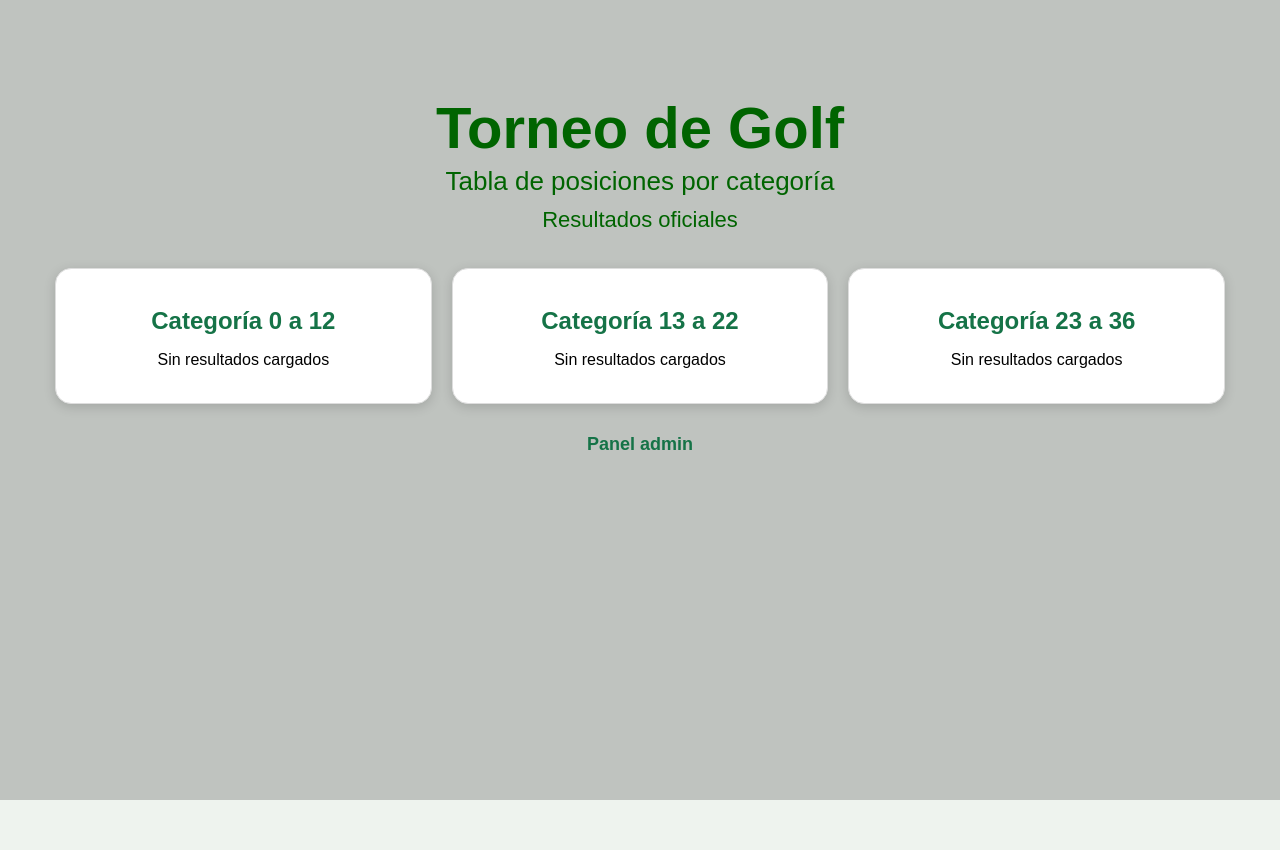
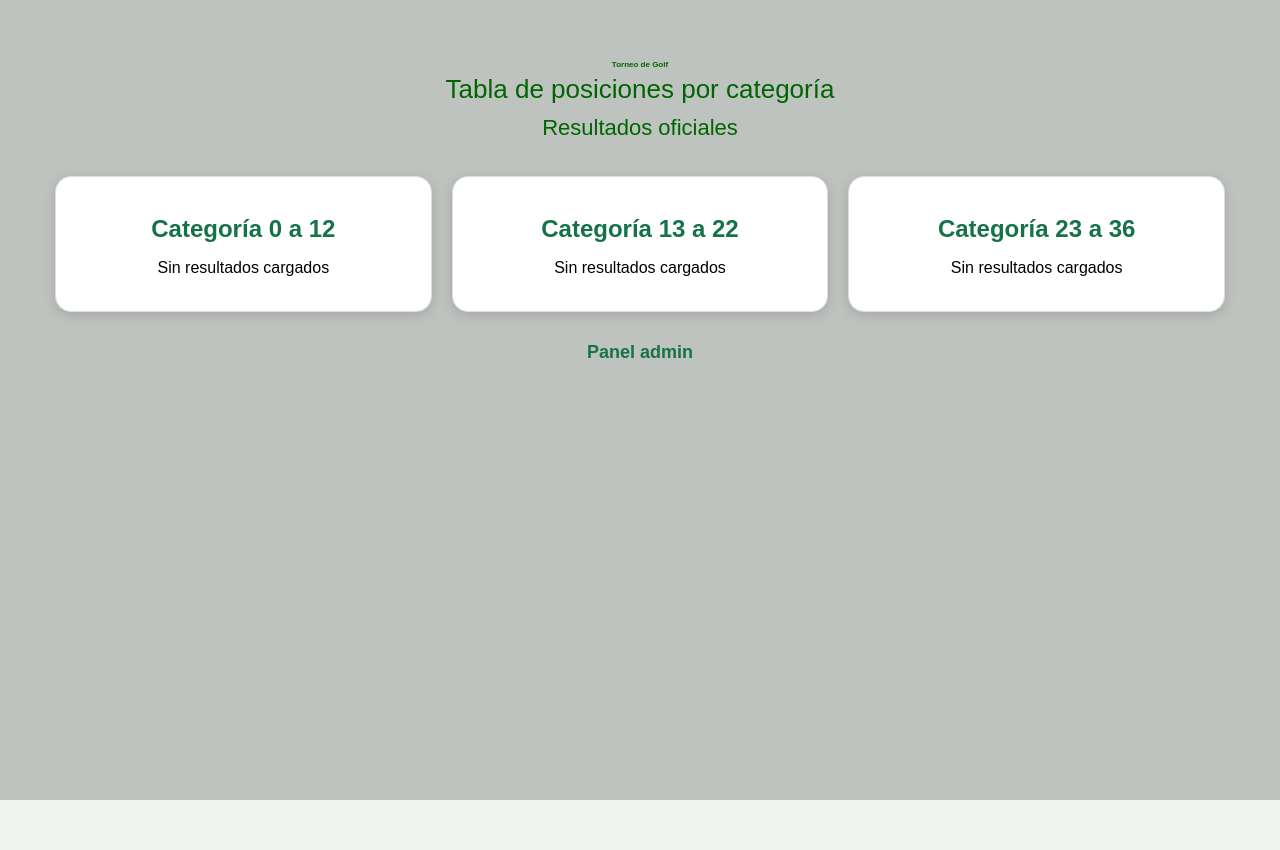
Before and after one commit to El-gordo-toni/carga-de-datos, a Flask app: page / in a window 1280 px wide. Run offline with Flask 3, Linux system fonts and the light colour scheme; data comes from the database, SQL or seed files in the repository; data that the repository does not hold is empty; some libraries are stand-ins or nearby versions.

Commit message:
Update index.html

```diff
--- a/templates/index.html
+++ b/templates/index.html
@@ -44,7 +44,7 @@
 
         h1 {
             text-align: center;
-            font-size: 58px;
+            font-size: 8px;
             margin-bottom: 5px;
             color: darkgreen;
         }
```
